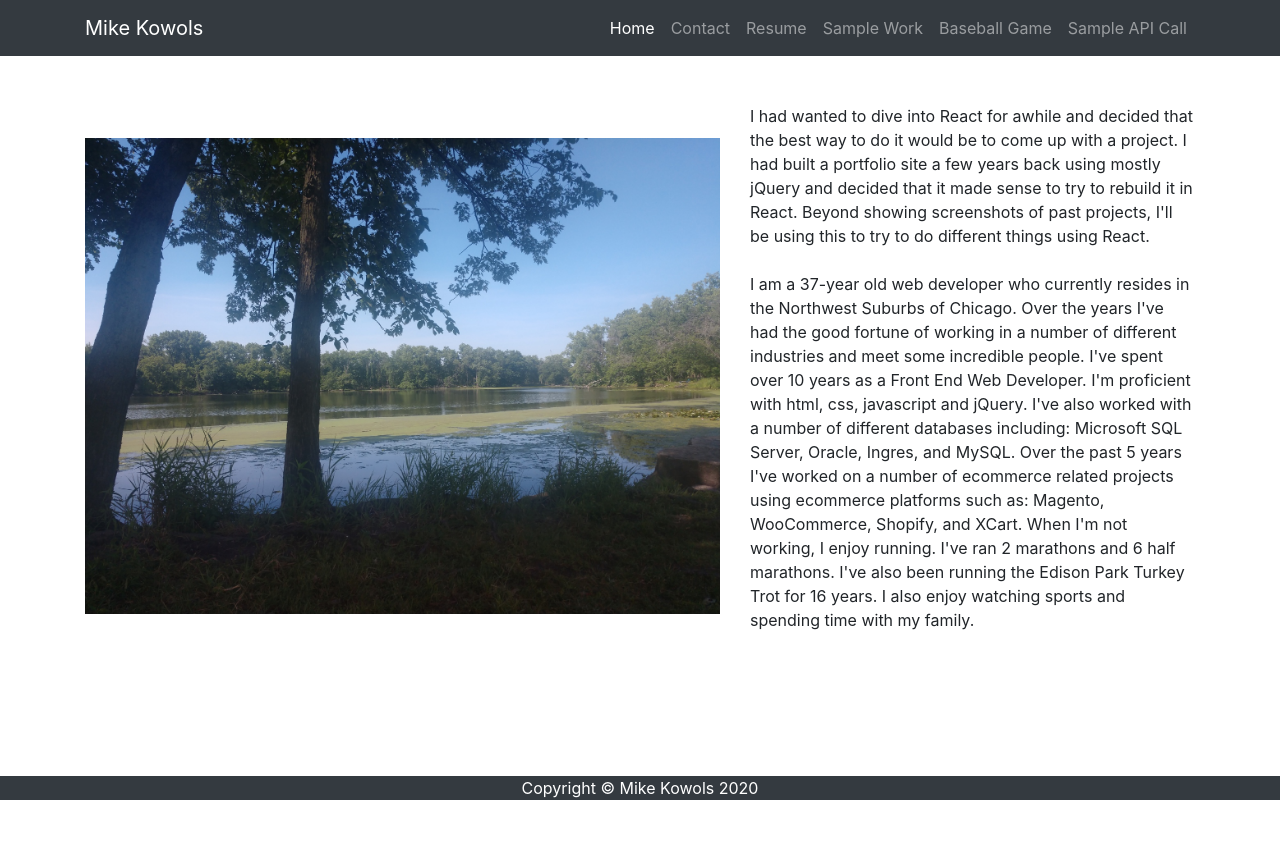
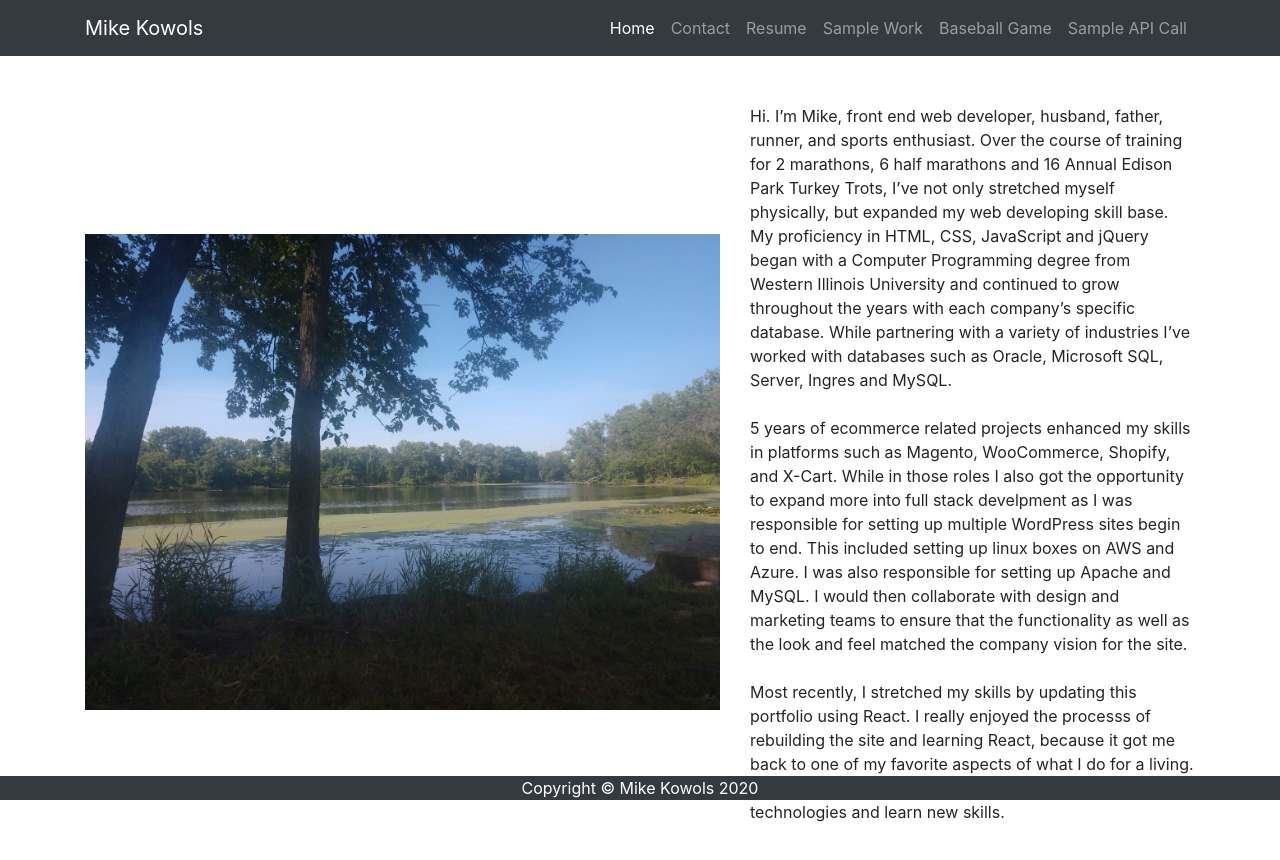
Before and after one commit to mikeKowols/reactSite, a React (Create React App) app: page / in a window 1280 px wide. Shown: the top 860 px of the page. Built offline with nearby package versions, Linux system fonts and the light colour scheme.

Commit message:
Updated intro text

```diff
--- a/src/components/Home.jsx
+++ b/src/components/Home.jsx
@@ -7,7 +7,6 @@ class Home extends React.Component {
 
   render() {
       return (
-
 	  <div className="home">
 	    <div className="container">
 	      <div className="row align-items-center my-5">
@@ -16,13 +15,22 @@ class Home extends React.Component {
 		</div>
 		<div className="col-lg-5">
 		  <p>
-							I had wanted to dive into React for awhile and decided that the best way to do it would be to come up with a project. I had built a portfolio site a few years back using mostly jQuery and decided that it made sense to try to rebuild it in React. Beyond showing screenshots of past projects, I'll be using this to try to do different things using React.<br/><br/>
-							I am a 37-year old web developer who currently resides in the Northwest Suburbs of Chicago. Over the years I've had the good fortune of working in a number of different industries and meet some incredible people. I've spent over 10 years as a Front End Web Developer. I'm proficient with html, css, javascript and jQuery. I've also worked with a number of different databases including: Microsoft SQL Server, Oracle, Ingres, and MySQL. Over the past 5 years I've worked on a number of ecommerce related projects using ecommerce platforms such as: Magento, WooCommerce, Shopify, and XCart. When I'm not working, I enjoy running. I've ran 2 marathons and 6 half marathons. I've also been running the Edison Park Turkey Trot for 16 years. I also enjoy watching sports and spending time with my family.
+		    Hi. I’m Mike, front end web developer, husband, father, runner, and sports enthusiast. Over the course of training for 2 marathons, 6 half marathons and 16 Annual Edison Park Turkey Trots,
+		    I’ve not only stretched myself physically, but expanded my web developing skill base. My proficiency in HTML, CSS, JavaScript and jQuery began with a Computer Programming degree
+		    from Western Illinois University and continued to grow throughout the years with each company’s specific database. While partnering with a variety of industries I’ve worked with databases
+		    such as Oracle, Microsoft SQL, Server, Ingres and MySQL.
+		    <br/><br/>
+		    5 years of ecommerce related projects enhanced my skills in platforms such as Magento, WooCommerce, Shopify, and X-Cart. While in those roles I also got the opportunity to expand more into full stack
+		    develpment as I was responsible for setting up multiple WordPress sites begin to end. This included setting up linux boxes on AWS and Azure. I was also responsible for setting up Apache and MySQL.
+		    I would then collaborate with design and marketing teams to ensure that the functionality as well as the look and feel matched the company vision for the site.
+		    <br/><br/>
+		    Most recently, I stretched my skills by updating this portfolio using React. I really enjoyed the processs of rebuilding the site and learning React, because it got me back to one of my favorite
+		    aspects of what I do for a living. I love getting the opportunity to dig into to new technologies and learn new skills.
 		  </p>
 		</div>
 	      </div>
-
-        </div></div>
+	    </div>
+	  </div>
       );
 
 
```
Lines whose indentation alone changed are shown as unchanged.
